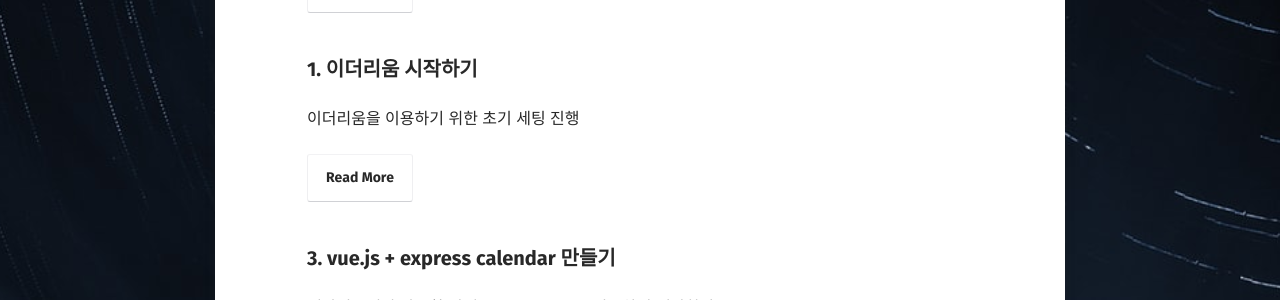
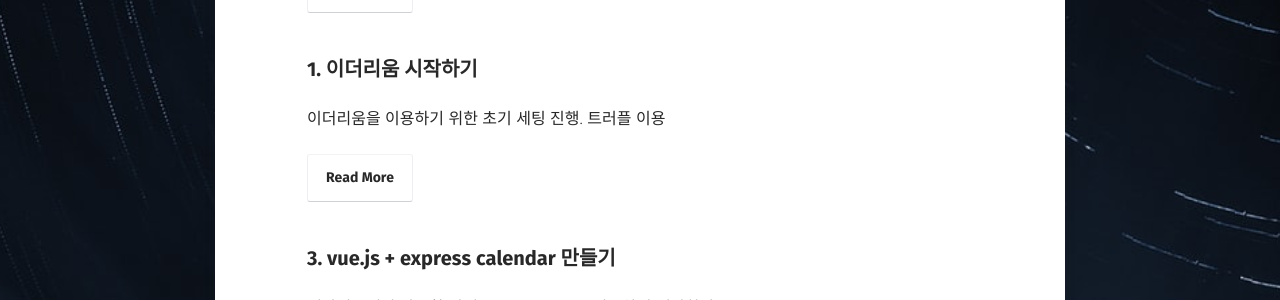
Before and after one commit to Lajancia/Lajancia.github.io, a Jekyll site: the page built from projects/index.md, in a window 1280 px wide and 900 px high. Shown: the part 437-737 px from the top of the window. Built offline with Jekyll 4.4.1, drawn with Linux system fonts in a browser that asks for light colours; some web fonts are replaced.

Commit message:
블로그 업데이트

```diff
--- a/_posts/2021-10-07-set-ethereum.md
+++ b/_posts/2021-10-07-set-ethereum.md
@@ -2,7 +2,7 @@
 layout: post
 title: "1. 이더리움 시작하기"
 date: 2021-10-07
-excerpt: "이더리움을 이용하기 위한 초기 세팅 진행"
+excerpt: "이더리움을 이용하기 위한 초기 세팅 진행. 트러플 이용"
 project: true
 tag:
   - 이더리움
@@ -12,9 +12,7 @@ tag:
 
 # 1. 이더리움 시작하기-초급
 
----
-
-### 기초 정리 참고
+## 기초 정리 참고
 
 [[무료] 이더리움 입문 바이블: 모든 이더리움 입문자를 위하여 - 인프런 | 강의](https://www.inflearn.com/course/ethereum-bible/dashboard)
 
```
